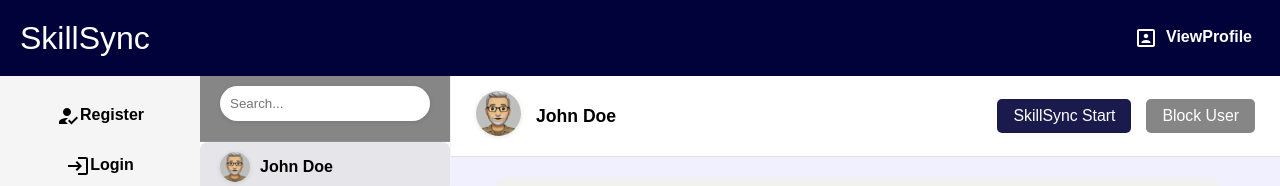
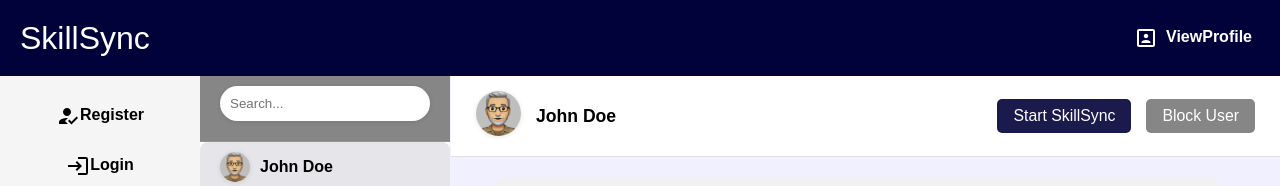
Before and after one commit to wdhzw/Skillsync, a React (Create React App) app in the folder skillsync/: page /Chats in a window 1280 px wide. Shown: the top 186 px of the page. Built offline with nearby package versions, Linux system fonts and the light colour scheme.

Commit message:
minor changes

```diff
--- a/skillsync/src/pages/Chats.js
+++ b/skillsync/src/pages/Chats.js
@@ -173,7 +173,7 @@ const Chats = () => {
                     {/* SkillSync buttons */}
                     {!skillSyncingUsers.includes(selectedChat) && (
                         <button onClick={handleStartSkillSync} className="initiate-exchange-btn">
-                            SkillSync Start
+                            Start SkillSync
                         </button>
                     )}
                     {skillSyncingUsers.includes(selectedChat) && (
```
